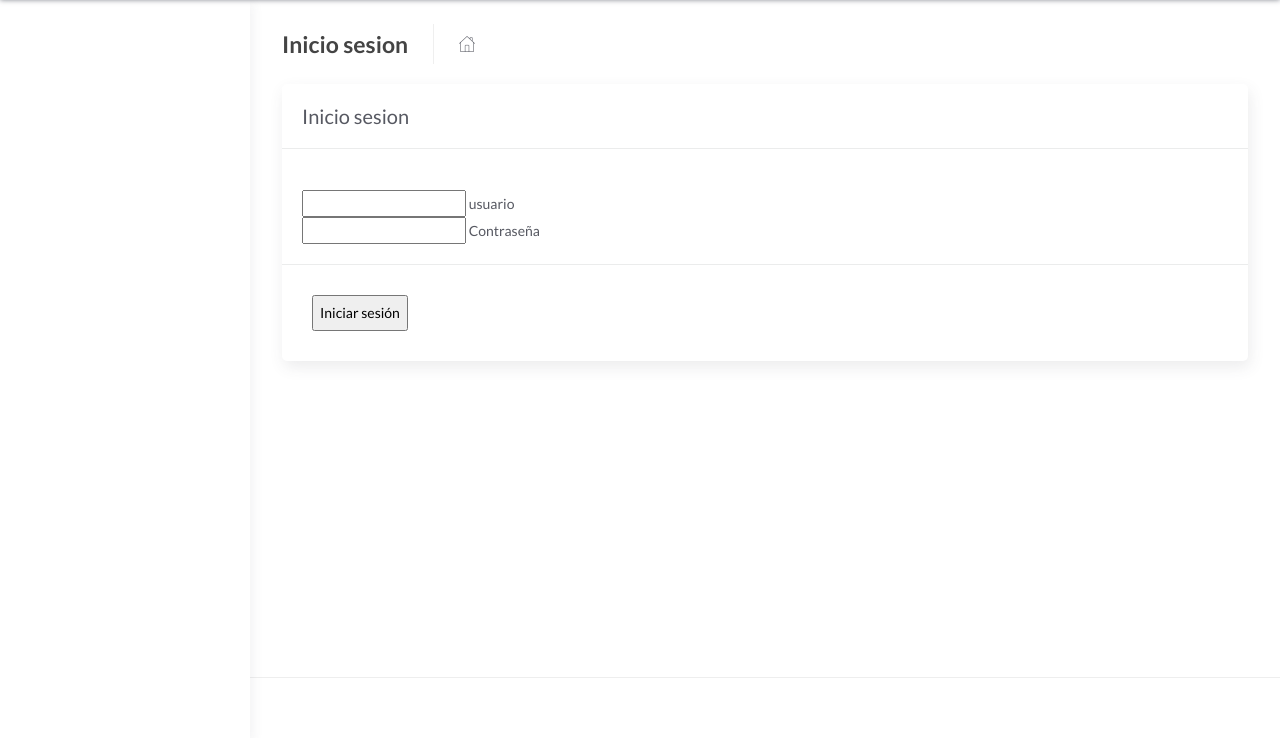
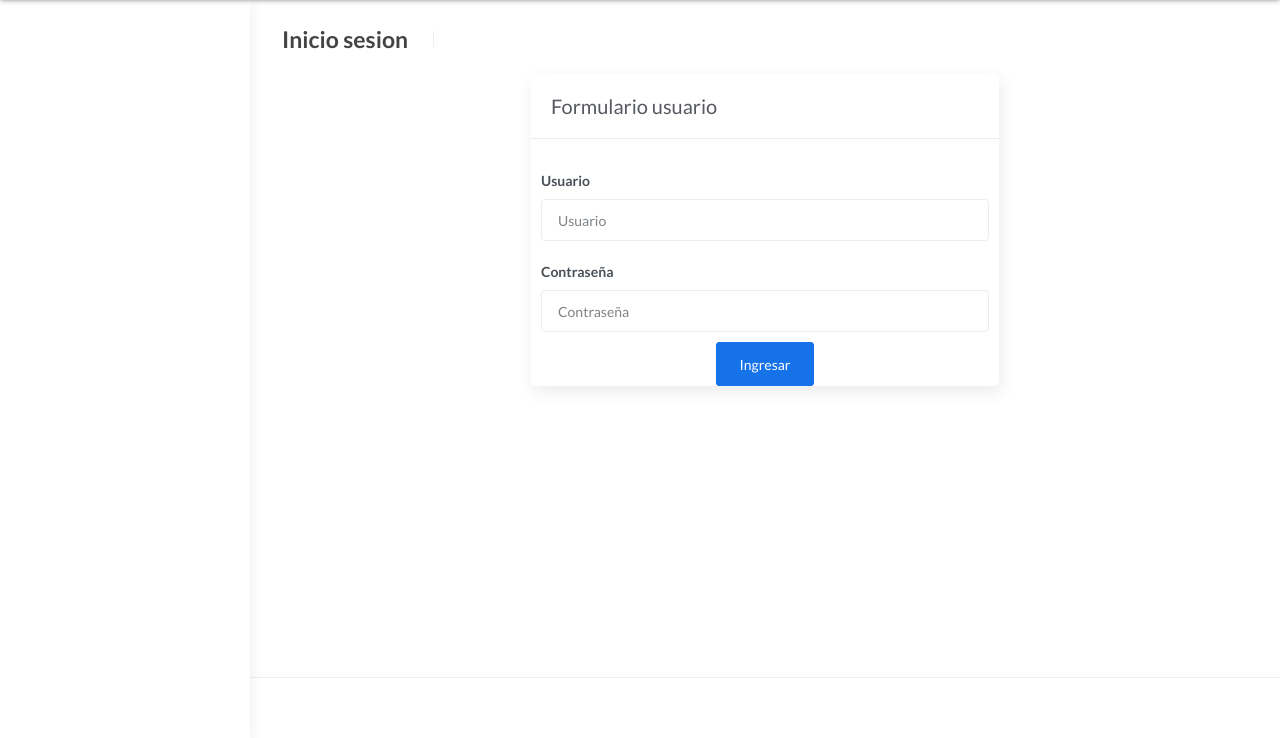
Before and after one commit to ImSoHappi/Process-SA, a Django app: page / in a window 1280 px wide. Shown: the part 62-800 px from the top of the page. Run offline with Django 3.2, Linux system fonts and the light colour scheme; some libraries are stand-ins or nearby versions.

Commit message:
Se arreglo el formulario

```diff
--- a/processCore/templates/auth/login.html
+++ b/processCore/templates/auth/login.html
@@ -12,19 +12,15 @@
     <div class="page-header">
         <h4 class="page-title">Inicio sesion</h4>
         <ul class="breadcrumbs">
-                <li class="nav-home">
-                    <a href="#">
-                        <i class="flaticon-home"></i>
-                    </a>
-                </li>
+
         </ul>
     </div>
-        <div class="row">
-            <div class="col-md-12">
+    <div class="row justify-content-center">
+        <div class="col-md-6">
             <div class="card">
                 <div class="card-header">
                     <div class="card-title">
-                            <span>Inicio sesion</span>
+                        <span>Formulario usuario</span>
                     </div>
                 </div>
 
@@ -33,32 +29,21 @@
                 <form method="post" action="">
 
                     {% csrf_token %}
-
-                        <div class="card-body">
-                            <div class="row">
-                                <div class="col-md-6 col-lg-4">
-
-                                    <div class="wrap-input100 validate-input" data-validate = "">
-                                        <input name="username" type="text" value="" required class="input100">
-                                        <span class="focus-input100"></span>
-                                        <span class="label-input100">usuario</span>
-                                    </div>
-
-                                    <div class="wrap-input100 validate-input" data-validate="Password is required">
-                                        <input name="password" type="password" value="" required class="input100">
-                                        <span class="focus-input100"></span>
-                                        <span class="label-input100">Contraseña</span>
-                                    </div>
+                    <div>
 
                     </div>
+                    <div class="form-group">
+                        <label for="exampleInputEmail1">Usuario</label>
+                        <input name="username" type="text" class="form-control" id="exampleInputEmail1" aria-describedby="emailHelp" required placeholder="Usuario">
                     </div>
+                    <div class="form-group">
+                        <label for="exampleInputPassword1">Contraseña</label>
+                        <input name="password" type="password" class="form-control" value="" id="exampleInputPassword1" required placeholder="Contraseña">
                     </div>
-                        <div class="card-action">
-                            <input type="submit" class="login100-form-btn" value="Iniciar sesión">&nbsp;
+                    <div class="col-md-12 text-center">
+                        <button type="submit" class="btn btn-primary" value="Iniciar sesión">Ingresar</button>
                     </div>
-
                 </form>
-
             </div>
         </div>
     </div>
```
Lines whose indentation alone changed are shown as unchanged.
